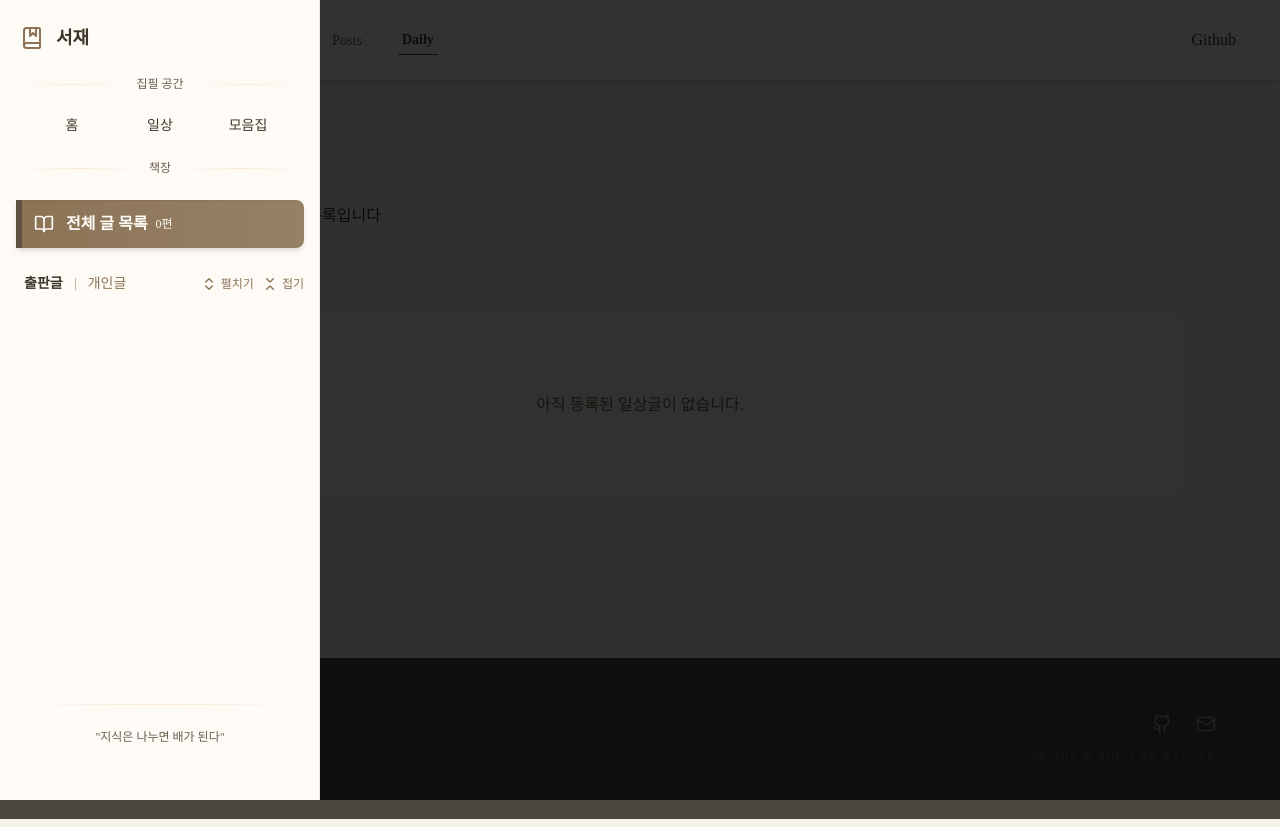
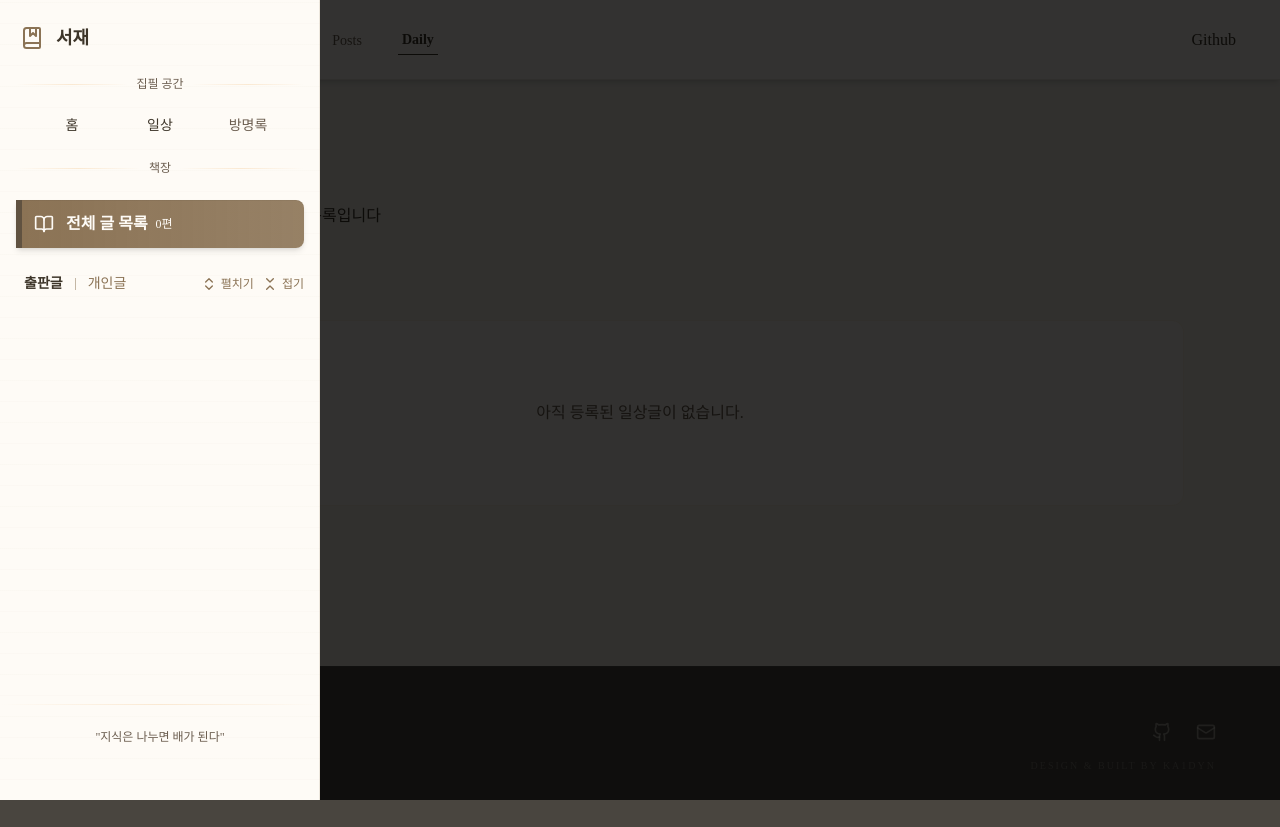
Before and after one commit to ka1dyn/ka1dyn-log, a Next.js app: page /blog/daily in a window 1280 px wide. Both pictures are taken after a click on the icon 42 px from the left and 39 px from the top of the page. Built offline with nearby package versions, Linux system fonts and the light colour scheme; a web font is replaced by a local one.

Commit message:
🩹 Fix ui, Disable 방명록

```diff
--- a/src/app/(with-header)/(with-container)/blog/[...slug]/page.tsx
+++ b/src/app/(with-header)/(with-container)/blog/[...slug]/page.tsx
@@ -1,13 +1,14 @@
 import { MDXRemote } from "next-mdx-remote-client/rsc";
 import BreadCrumbUpdater from "@/components/BreadCrumbUpdater";
 import { mdCustomOption, mdCustomStyle } from "./markdownOptions";
-import { Calendar, List, Tag } from "lucide-react";
+import { Calendar, FolderOpen, List, Tag } from "lucide-react";
 import { dateFormat, getTocData, replaceSrc } from "@/lib/utils";
 import Category from "@/components/Category";
 import PageTocItem from "@/components/PageTocItem";
 import React from "react";
 import SideToc from "@/components/SideToc";
 import { getDailyPosts, getPosts } from "@/lib/posts";
+// import BreadCrumbRenderer from "@/components/BreadCrumbRenderer";
 
 export async function generateStaticParams() {
   const posts = getPosts();
@@ -75,6 +76,7 @@ export default async function Page({
         >
           <div className="flex flex-col">
             <h1 className="text-3xl sm:text-4xl font-semibold mb-5">{title}</h1>
+            <div className="flex flex-col gap-3">
               <div className="flex gap-8 text-sm text-muted-foreground">
                 <div className="flex items-center gap-2">
                   <Tag className="w-4 h-4 text-muted-foreground" />
@@ -83,6 +85,13 @@ export default async function Page({
                 <div className="flex items-center gap-2">
                   <Calendar className="w-4 h-4 text-muted-foreground" />
                   <span className="font-medium">{dateKR}</span>
+                </div>
+              </div>
+              <div className="text-base flex gap-2 items-center pl-0.5">
+                <FolderOpen className="w-4 h-4 text-primary/70 translate-y-px" />
+                <span className="text-muted-foreground/70 text-sm">
+                  {path.replace("/blog", "")}
+                </span>
               </div>
             </div>
           </div>
--- a/src/app/(with-header)/(with-container)/blog/daily/page.tsx
+++ b/src/app/(with-header)/(with-container)/blog/daily/page.tsx
@@ -16,7 +16,7 @@ export default function Page() {
     <div className="flex flex-col">
       <BreadCrumbUpdater path={"/Daily"} />
 
-      <div className="flex flex-col gap-6 mb-6">
+      <div className="flex flex-col gap-6 mb-8">
         <div className="flex flex-col items-center md:items-start">
           <h1 className="text-3xl mb-2 font-semibold">
             <span className="-translate-y-0.5">일상 글</span>
--- a/src/components/BreadCrumbRenderer.tsx
+++ b/src/components/BreadCrumbRenderer.tsx
@@ -1,3 +1,5 @@
+"use client";
+
 import React, { useEffect, useMemo, useState } from "react";
 
 import {
--- a/src/components/Header.tsx
+++ b/src/components/Header.tsx
@@ -5,8 +5,6 @@ import { useNavTriggerStore } from "@/stores";
 import Link from "next/link";
 import { TextAlignJustify } from "lucide-react";
 import { useShallow } from "zustand/shallow";
-import { cn } from "@/lib/utils";
-import { usePathname } from "next/navigation";
 import HeaderNavItem from "./HeaderNavItem";
 
 export default function Header() {
--- a/src/components/Leaf.tsx
+++ b/src/components/Leaf.tsx
@@ -6,6 +6,7 @@ import { cn } from "@/lib/utils";
 import { useNavTriggerStore } from "@/stores";
 import { NotebookText, StickyNote } from "lucide-react";
 import Link from "next/link";
+import { usePathname } from "next/navigation";
 
 interface LeafProps {
   name: string;
@@ -17,12 +18,17 @@ export default function Leaf({ name, path, isPublish }: LeafProps) {
   const fullPath = path ? `/blog${path}` : "/";
   const xl2 = useMediaQuery(BreakPointQuery.XL2);
   const navClose = useNavTriggerStore((state) => state.navClose);
+  const pathname = decodeURIComponent(usePathname());
 
   return (
     <Link
       href={fullPath}
       onClick={() => !xl2 && navClose()}
-      className="w-full rounded-lg flex items-center py-1.5 pl-2 hover:bg-accent/20 group/leaf relative"
+      className={cn(
+        "w-full rounded-lg flex items-center py-1.5 pl-2 group/leaf relative",
+        "hover:bg-accent/20",
+        fullPath === pathname && "bg-accent/20",
+      )}
     >
       {/* <div className="w-4"></div> */}
       <div className="ml-7 flex items-center gap-3">
--- a/src/components/NavClient.tsx
+++ b/src/components/NavClient.tsx
@@ -133,12 +133,18 @@ export default function NavClient() {
               >
                 일상
               </Link>
+
+              {/* Disable now */}
               <Link
                 href="/blog/series"
-                className="w-20 text-center"
+                className="w-20 text-center text-muted-foreground"
+                style={{
+                  pointerEvents: "none",
+                }}
                 onClick={linkClick}
+                aria-disabled={true}
               >
-                모음집
+                방명록
               </Link>
             </section>
 
--- a/src/components/PostCard.tsx
+++ b/src/components/PostCard.tsx
@@ -53,13 +53,15 @@ const PostCard = forwardRef<HTMLAnchorElement, PostCardProps>(
           <Star className="absolute top-3 left-4 text-transparent size-4 fill-background" />
         )}
         {/* </span> */}
-        <div className="h-47 shrink-0 flex items-center">
+        <div className="h-47 shrink-0 flex items-center overflow-hidden">
           <img className="w-full min-h-full" src={thumbnail} />
         </div>
-        <div className="h-full p-5 bg-card w-full">
+        <div className="flex-1 p-5 bg-card w-full">
           <div className="relative h-full flex flex-col">
             <div className="flex flex-col mb-5">
-              <h2 className="font-semibold text-[1.25rem] mb-1">{title}</h2>
+              <h2 className="font-semibold text-[1.25rem] mb-1 group-hover:text-primary">
+                {title}
+              </h2>
               <div className="text-sm flex gap-1 items-center pl-0.5">
                 <FolderOpen className="w-3 h-3 text-primary" />
                 <span className="text-muted-foreground/70 text-xs">
```
Lines whose indentation alone changed are shown as unchanged.
